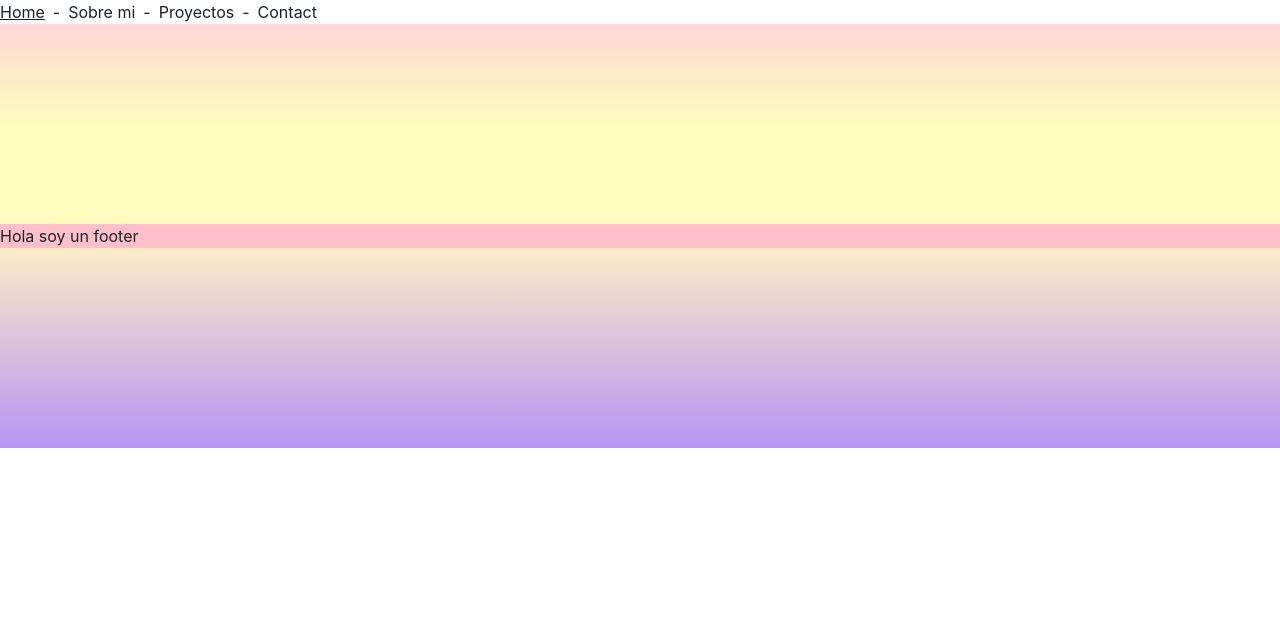
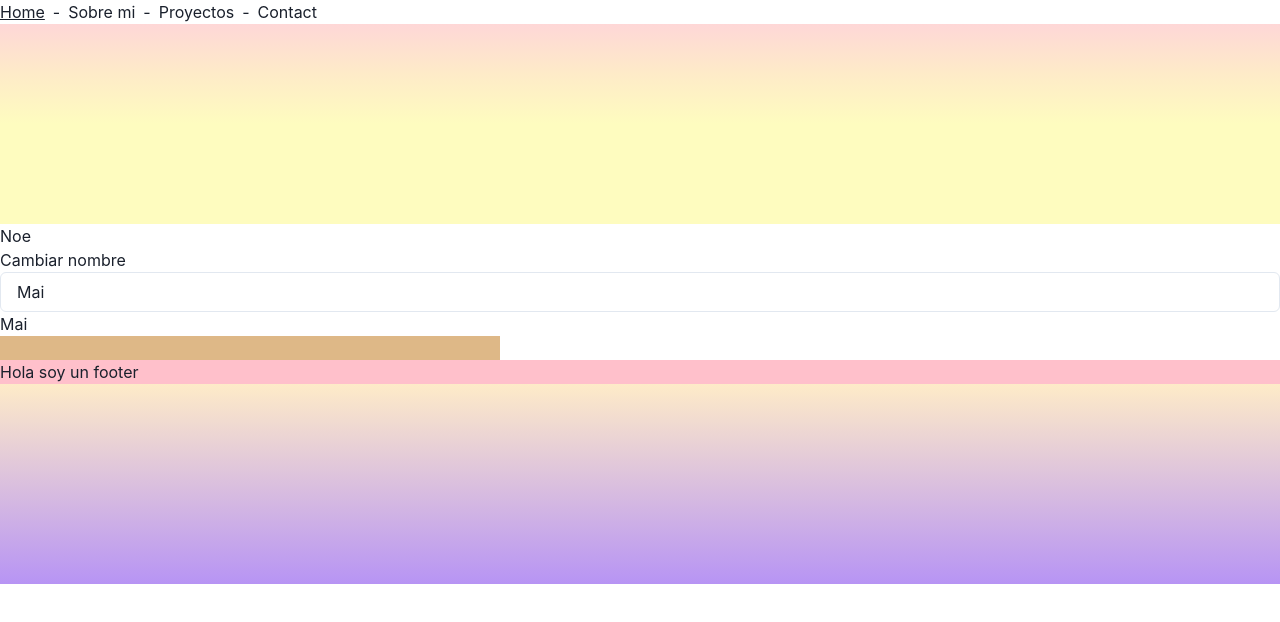
Before and after one commit to noe-mai/Portfolio-N, a React (Create React App) app: page /proyectos in a window 1280 px wide. Shown: the top 622 px of the page. Built offline with nearby package versions, Linux system fonts and the light colour scheme.

Commit message:
primeros estados

```diff
--- a/src/App.js
+++ b/src/App.js
@@ -1,6 +1,8 @@
 import './App.css';
 import {Box, Grid} from '@chakra-ui/react';
 import {BrowserRouter, Route, Switch} from 'react-router-dom';
+import Intro from './Components/Intro';
+import Proyectos from './Components/Proyectos/Proyectos';
 import Contacto from './Components/Contacto/Contacto';
 import Home from './Components/Home/Home';
 import Footer from './Components/Footer/Footer';
@@ -16,7 +18,13 @@ function App() {
 					<Home />
 					<CustomButton texto='click ' color='yellow' />
 				</Route>
-				<Route exact path='/Contacto'>
+				<Route exact path='/intro'>
+					<Intro />
+				</Route>
+				<Route exact path='/proyectos'>
+					<Proyectos />
+				</Route>
+				<Route exact path='/contacto'>
 					<Contacto />
 					<CustomButton texto='hola soy otro boton' />
 				</Route>
--- a/src/Components/Contacto/Contacto.js
+++ b/src/Components/Contacto/Contacto.js
@@ -1,9 +1,18 @@
-import React from 'react';
+import React, {useState} from 'react';
 import './Contacto.css';
 import {Box, Divider, Grid} from '@chakra-ui/react';
 
 const Contacto = () => {
-	return <>CONTACTO</>;
+let mail = 'noelia.s.maiquez@gmail.com';
+const [info, setInfo] = useState('');
+
+return <div>
+<h3> {info} </h3>
+<button onClick={() => setInfo(mail)}>Mostrar mail</button>
+
+
+
+</div>;
 };
 
 export default Contacto;
--- a/src/Components/Home/Home.js
+++ b/src/Components/Home/Home.js
@@ -8,9 +8,10 @@ import {Container} from '@chakra-ui/react';
 const Home = () => {
 	return (
 		<Container maxW='container.xl'>
-			<Box w='100%'>
-				<Intro nombre='Noe' />
-			</Box>
+		<Box padding="10" bg="pink" maxW="10xl">
+        There are many benefits to a joint design and development system. Not only
+        does it bring benefits to the design team.
+        </Box>
 		</Container>
 	);
 };
--- /dev/null
+++ b/src/Components/Intro/index.js
@@ -0,0 +1 @@
+export { default } from './Intro'
--- a/src/Components/Proyectos/Proyectos.js
+++ b/src/Components/Proyectos/Proyectos.js
@@ -1,14 +1,21 @@
 import React, {useState} from 'react';
 import './Proyectos.css';
+import { Input } from '@chakra-ui/react'
 
 const Proyectos = () => {
-	const [nombre, setNombre] = useState('Hermione');
+	const [nombre, setNombre] = useState('Noe');
+	const [apellido, setApellido] = useState ('Mai');
 
 	return (
 		<div>
 			<h3>{nombre}</h3>
+			<button onClick={() => setNombre('pepe')}>Cambiar nombre</button>
+
+			<Input value={apellido} onChange={({ target }) => setApellido(target.value)} />
+
+			<h3>{apellido} </h3>
 			<div className='proyectos'>
-				<ul>
+        		<ul>
 					<li>
 						<div className='item-proyecto'></div>
 					</li>
--- a/src/Components/Skills/Skills.js
+++ b/src/Components/Skills/Skills.js
@@ -6,8 +6,6 @@ const Skills = () => {
 		<div className='icons'>
 			<h3>Mis Skills</h3>
 
-			<Link to='/contacto'>Ir a contacto</Link>
-			<Link to='/'> Volver a la home</Link>
 		</div>
 	);
 };
```
